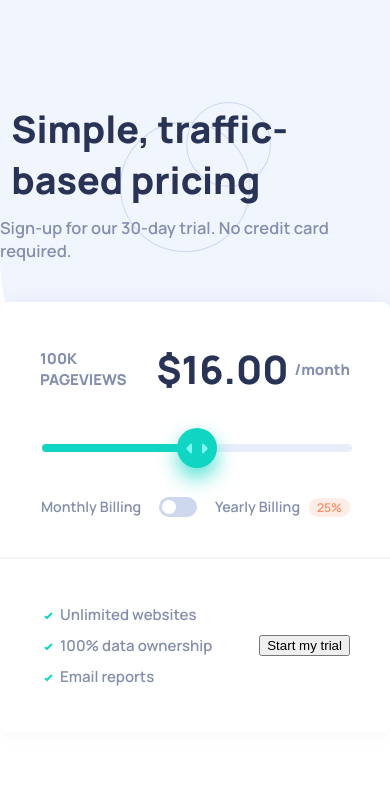
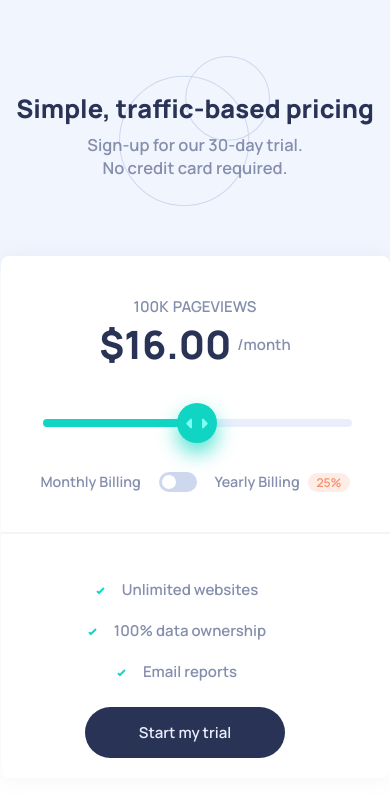
Before and after one commit to aymanxdev/interactive-pricing-component, a plain HTML site: page index.html in a window 390 px wide. Drawn offline with Linux system fonts and the light colour scheme.

Commit message:
complete and ready to delpoy

```diff
--- a/index.html
+++ b/index.html
@@ -14,7 +14,7 @@
 <body>
     <div class="title-wrapper">
         <h1>Simple, traffic-based pricing</h1>
-        <p>Sign-up for our 30-day trial. No credit card required.</p>
+        <p>Sign-up for our 30-day trial.<br class="hide">No credit card required.</p>
     </div>
     <div class="container">
 
--- a/public/styles/pricing.css
+++ b/public/styles/pricing.css
@@ -14,6 +14,9 @@
   --light-grayish-bluish: hsl(223, 50%, 87%);
   --grayish-blue: hsl(225, 20%, 60%);
   --dark-desaturated-blue: hsl(227, 35%, 25%);
+}
+html {
+  box-sizing: border-box;
 }
 *,
 *::after,
@@ -62,7 +65,6 @@ body:after {
 .title-wrapper p {
   font-size: 1.1em;
   color: var(--grayish-blue);
-  font-weight: 600;
   margin: 0;
 }
 
@@ -81,7 +83,7 @@ body:after {
   align-items: center;
   justify-content: space-between;
   color: var(--grayish-blue);
-  font-weight: 800;
+  font-weight: 600;
   font-size: 1em;
 }
 
@@ -97,6 +99,7 @@ body:after {
   font-size: 2.6em;
   margin-right: 6px;
   color: var(--dark-desaturated-blue);
+  font-weight: 800;
 }
 
 .hide {
@@ -124,6 +127,28 @@ body:after {
   color: var(--grayish-blue);
   margin: 10px 0;
   list-style-image: url("../images/icon-check.svg");
+}
+
+.cta-wrapper span {
+  margin-left: 10px;
+}
+
+.cta-wrapper button {
+  padding: 0;
+  outline: 0;
+  border: none;
+  font: inherit;
+  color: inherit;
+  background: none;
+  background-color: var(--dark-desaturated-blue);
+  color: var(--light-grayish-blue);
+  padding: 15px 50px;
+  border-radius: 30px;
+  cursor: pointer;
+  transition: all 0.2s;
+}
+.cta-wrapper button:hover {
+  color: var(--white);
 }
 
 .sub-wrapper {
@@ -233,13 +258,18 @@ body:after {
 }
 
 @media only screen and (max-width: 610px) {
-  .title {
+  .title-wrapper h1 {
     text-align: center;
+    font-size: 1.7em;
   }
-  .title .hide {
+  .title-wrapper p {
+    text-align: center;
+    font-size: 1.1em;
+  }
+  .title-wrapper .hide {
     display: block;
   }
-  .container .upper {
+  .container .pricing-wrapper {
     flex-direction: column;
   }
   .container .slider {
@@ -248,24 +278,24 @@ body:after {
   .discount .hide {
     display: none;
   }
-  .bottom {
+  .cta-wrapper {
     flex-direction: column;
   }
-  .bottom ul {
+  .cta-wrapper ul {
     display: flex;
     flex-direction: column;
     align-items: center;
     padding: 0;
   }
-  .bottom button {
+  .cta-wrapper button {
     width: 200px;
   }
 }
 @media only screen and (max-width: 400px) {
-  .container .toggle-container {
+  .container .sub-wrapper {
     text-align: center;
   }
-  .container .toggle-container .show {
+  .container .sub-wrapper .show {
     display: block;
   }
 }
```
